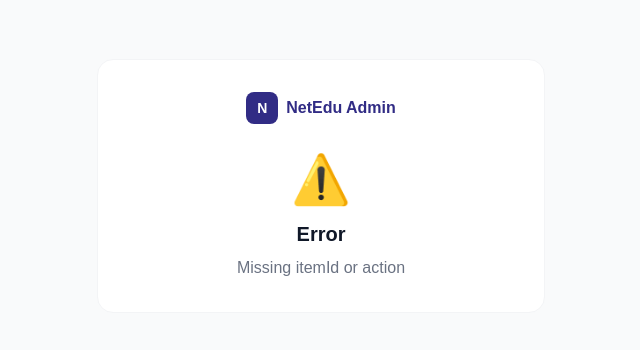
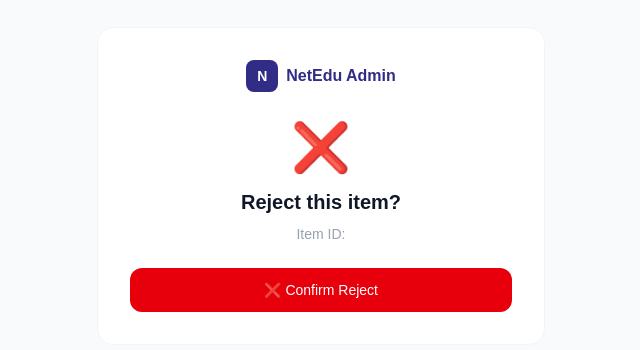
Before and after one commit to neteduegitimdanismanlik/netedu, a Next.js app: page /admin/review in a window 1280 px wide. Shown: the part 214-564 px from the top of the page, without its empty margins (319-959 px from the left). Built offline with nearby package versions, Linux system fonts and the light colour scheme.

Commit message:
file url in email + review improvements

```diff
--- a/app/admin/review/page.tsx
+++ b/app/admin/review/page.tsx
@@ -7,36 +7,32 @@ function ReviewContent() {
   const searchParams = useSearchParams()
   const itemId = searchParams.get('itemId')
   const action = searchParams.get('action')
-  const [status, setStatus] = useState<'loading' | 'success' | 'error'>('loading')
+  const [status, setStatus] = useState<'confirm' | 'loading' | 'success' | 'error'>('confirm')
   const [message, setMessage] = useState('')
+  const [adminNote, setAdminNote] = useState('')
 
-  useEffect(() => {
-    if (!itemId || !action) {
-      setStatus('error')
-      setMessage('Missing itemId or action')
-      return
-    }
-
-    fetch('/api/approve', {
+  async function confirm() {
+    if (!itemId || !action) return
+    setStatus('loading')
+    try {
+      const res = await fetch('/api/approve', {
         method: 'POST',
         headers: { 'Content-Type': 'application/json' },
-      body: JSON.stringify({ itemId, status: action })
+        body: JSON.stringify({ itemId, status: action, adminNote })
       })
-      .then(res => res.json())
-      .then(data => {
+      const data = await res.json()
       if (data.success) {
         setStatus('success')
-          setMessage(action === 'approved' ? '✅ Item approved successfully!' : '❌ Item rejected.')
+        setMessage(action === 'approved' ? '✅ Item approved!' : '❌ Item rejected.')
       } else {
         setStatus('error')
         setMessage(data.error || 'Something went wrong')
       }
-      })
-      .catch(() => {
+    } catch {
       setStatus('error')
       setMessage('Network error')
-      })
-  }, [itemId, action])
+    }
+  }
 
   return (
     <main className="min-h-screen bg-gray-50 flex items-center justify-center px-4">
@@ -48,6 +44,38 @@ function ReviewContent() {
           <span className="font-semibold text-indigo-900 text-base">NetEdu Admin</span>
         </div>
 
+        {status === 'confirm' && (
+          <div>
+            <div className="text-5xl mb-4">{action === 'approved' ? '✅' : '❌'}</div>
+            <h2 className="text-xl font-bold text-gray-900 mb-2">
+              {action === 'approved' ? 'Approve this item?' : 'Reject this item?'}
+            </h2>
+            <p className="text-sm text-gray-400 mb-6">Item ID: {itemId}</p>
+
+            {action === 'rejected' && (
+              <div className="mb-4 text-left">
+                <label className="block text-sm font-medium text-gray-700 mb-1">
+                  Reason for rejection <span className="text-gray-400 font-normal">(optional)</span>
+                </label>
+                <textarea
+                  value={adminNote}
+                  onChange={e => setAdminNote(e.target.value)}
+                  placeholder="e.g. Certificate could not be verified, please resubmit with clearer proof..."
+                  className="w-full px-4 py-3 border border-gray-200 rounded-xl text-sm outline-none focus:border-indigo-500 resize-none h-24"
+                />
+              </div>
+            )}
+
+            <div className="flex gap-3">
+              <button
+                onClick={confirm}
+                className={`flex-1 text-white py-3 rounded-xl text-sm font-medium ${action === 'approved' ? 'bg-indigo-900 hover:bg-indigo-800' : 'bg-red-600 hover:bg-red-700'}`}>
+                {action === 'approved' ? '✅ Confirm Approve' : '❌ Confirm Reject'}
+              </button>
+            </div>
+          </div>
+        )}
+
         {status === 'loading' && (
           <div>
             <div className="text-4xl mb-4">⏳</div>
@@ -58,11 +86,8 @@ function ReviewContent() {
         {status === 'success' && (
           <div>
             <div className="text-5xl mb-4">{action === 'approved' ? '✅' : '❌'}</div>
-            <h2 className="text-xl font-bold text-gray-900 mb-2">
-              {action === 'approved' ? 'Approved!' : 'Rejected'}
-            </h2>
-            <p className="text-gray-500 mb-6">{message}</p>
-            <p className="text-sm text-gray-400">Item ID: {itemId}</p>
+            <h2 className="text-xl font-bold text-gray-900 mb-2">Done!</h2>
+            <p className="text-gray-500">{message}</p>
           </div>
         )}
 
--- a/app/api/portfolio/route.ts
+++ b/app/api/portfolio/route.ts
@@ -12,20 +12,30 @@ const resend = new Resend(process.env.RESEND_API_KEY)
 export async function POST(req: Request) {
   try {
     const body = await req.json()
-    const { title, type, description, userId } = body
+    const { title, type, description, userId, fileUrl } = body
 
-    const prompt = `You are an academic portfolio evaluator. Analyze this student submission and return JSON only, no markdown.
+    const prompt = `You are an academic portfolio evaluator for university admissions. Score this student submission out of 100.
 
 Item: "${title}"
 Type: ${type}
 Description: "${description}"
 
-Return exactly:
+Scoring criteria (total 100 points):
+- Relevance to university applications (0-30): How relevant is this to academic/career goals?
+- Impact & significance (0-25): What was the real-world impact or significance?
+- Difficulty & effort (0-25): How challenging was this achievement?
+- Quality of evidence (0-20): How well documented and verifiable is this?
+
+Return JSON only, no markdown:
 {
-  "score": <number 1-100>,
+  "score": <total 0-100>,
+  "relevance": <0-30>,
+  "impact": <0-25>,
+  "difficulty": <0-25>,
+  "evidence": <0-20>,
   "category": "<Academic|Leadership|Project|Social Impact|Research>",
   "feedback": "<2-3 sentence constructive feedback>",
-  "strengths": "<what is strong about this>",
+  "strengths": "<what is strong>",
   "improvements": "<what could be improved>"
 }`
 
@@ -55,6 +65,7 @@ Return exactly:
         title,
         type,
         description,
+        file_url: fileUrl,
         ai_score: analysis.score,
         ai_category: analysis.category,
         ai_feedback: analysis.feedback,
@@ -102,6 +113,7 @@ Return exactly:
           <p><strong>Title:</strong> ${title}</p>
           <p><strong>Type:</strong> ${type}</p>
           <p><strong>Description:</strong> ${description}</p>
+          ${fileUrl ? `<p><strong>Proof document:</strong> <a href="${fileUrl}">View file</a></p>` : ''}
           <hr/>
           <h3>AI Analysis</h3>
           <p><strong>Score:</strong> ${analysis.score}/100</p>
@@ -114,12 +126,12 @@ Return exactly:
           <div style="margin-top:20px">
             <a href="https://netedu.vercel.app/admin/review?itemId=${item.id}&action=approved"
                style="background:#1a1a6e;color:white;padding:12px 24px;border-radius:8px;text-decoration:none;margin-right:10px">
-              Approve
+              ✅ Approve
             </a>
             &nbsp;&nbsp;
             <a href="https://netedu.vercel.app/admin/review?itemId=${item.id}&action=rejected"
                style="background:#dc2626;color:white;padding:12px 24px;border-radius:8px;text-decoration:none">
-              Reject
+              ❌ Reject
             </a>
           </div>
         `
```
Lines whose indentation alone changed are shown as unchanged.
